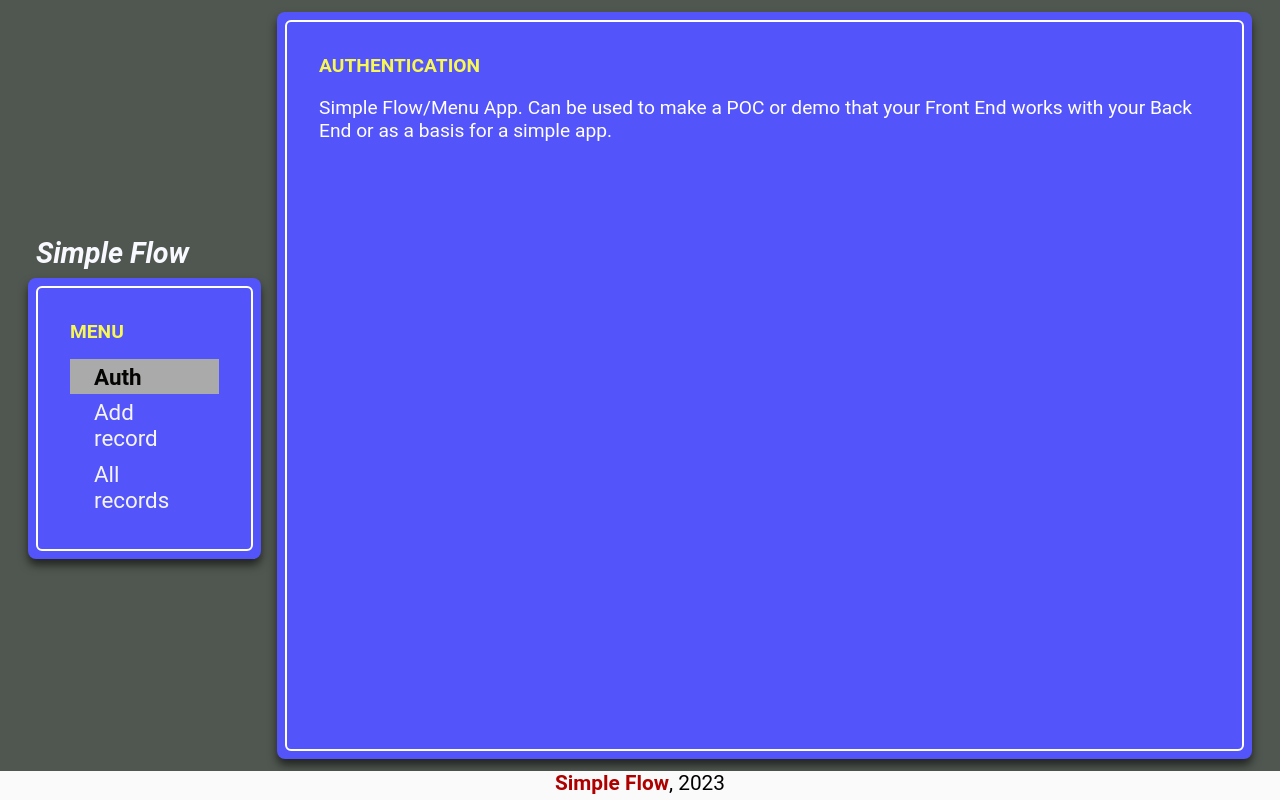
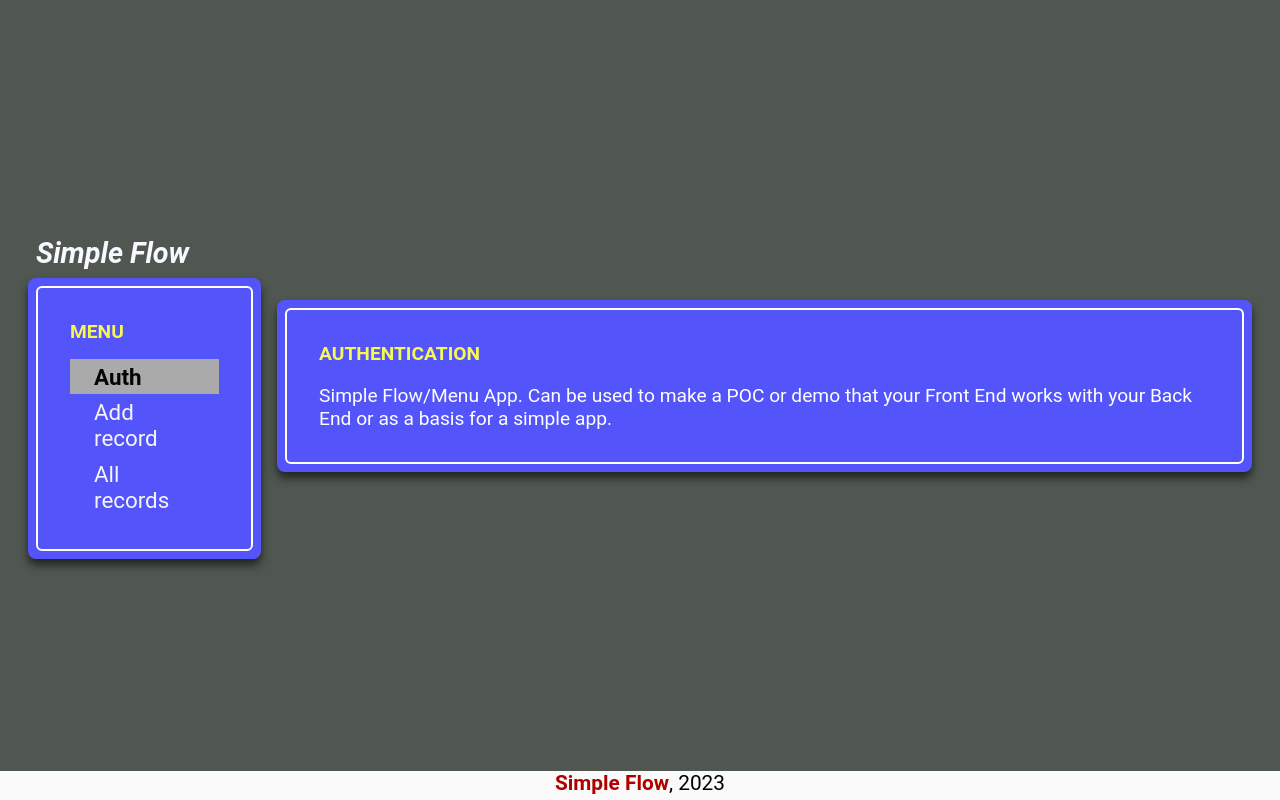
Before and after one commit to ArtuGit/Vue-Simple-Flow, a Vue app: page / in a window 1280 px wide. Built offline with nearby package versions, Linux system fonts and the light colour scheme.

Commit message:
Align main block

```diff
--- a/src/assets/main.css
+++ b/src/assets/main.css
@@ -37,6 +37,7 @@ h1 {
   display: flex;
   flex-flow: row nowrap;
   padding: 20px;
+  align-items: center;
 }
 
 .content-block > h2 {
@@ -252,8 +253,4 @@ table a:hover {
   #content .content-block {
     margin: 1rem 0 1rem 0;
   }
-
-  main {
-    flex: 10 1 0;
-  }
 }
--- a/src/components/Sidebar.vue
+++ b/src/components/Sidebar.vue
@@ -18,6 +18,5 @@ const { appName } = store
   display: flex;
   flex-flow: column nowrap;
   flex: 1 0 10rem;
-  align-self: center;
 }
 </style>
```
